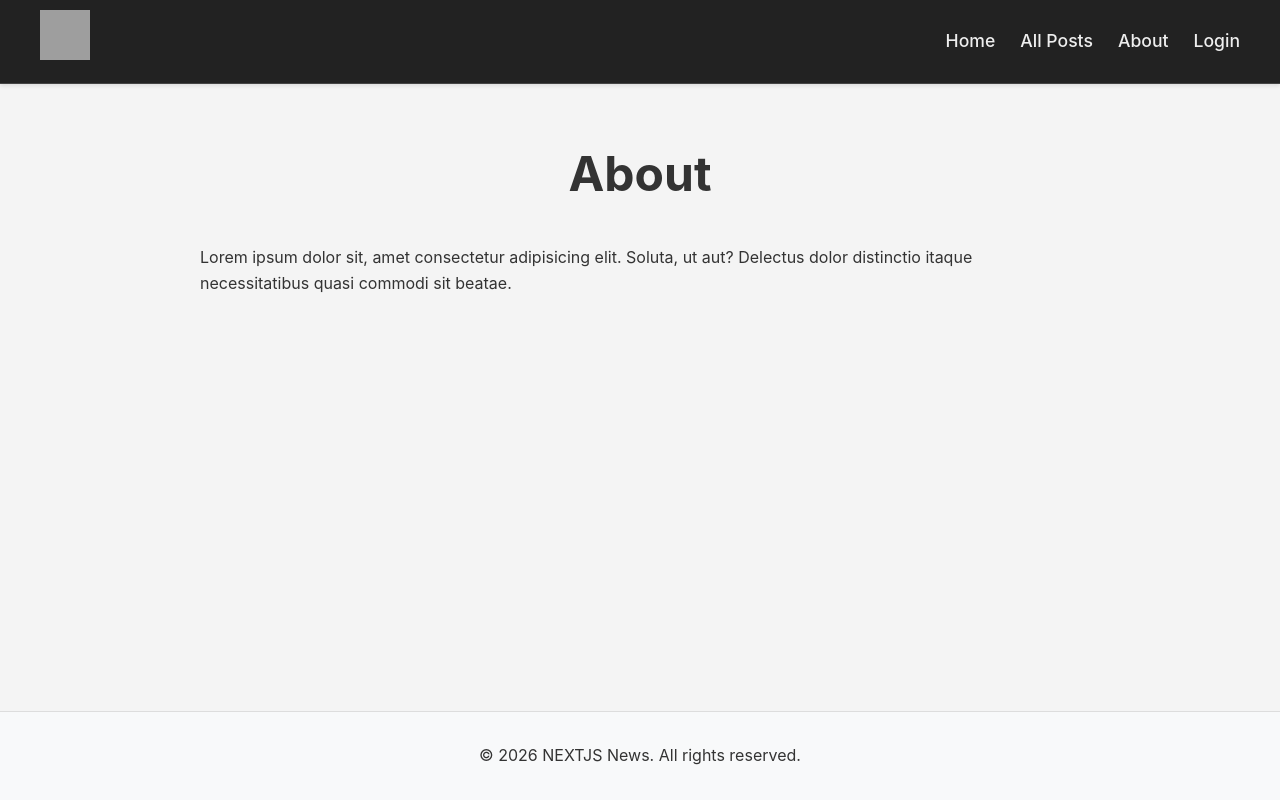
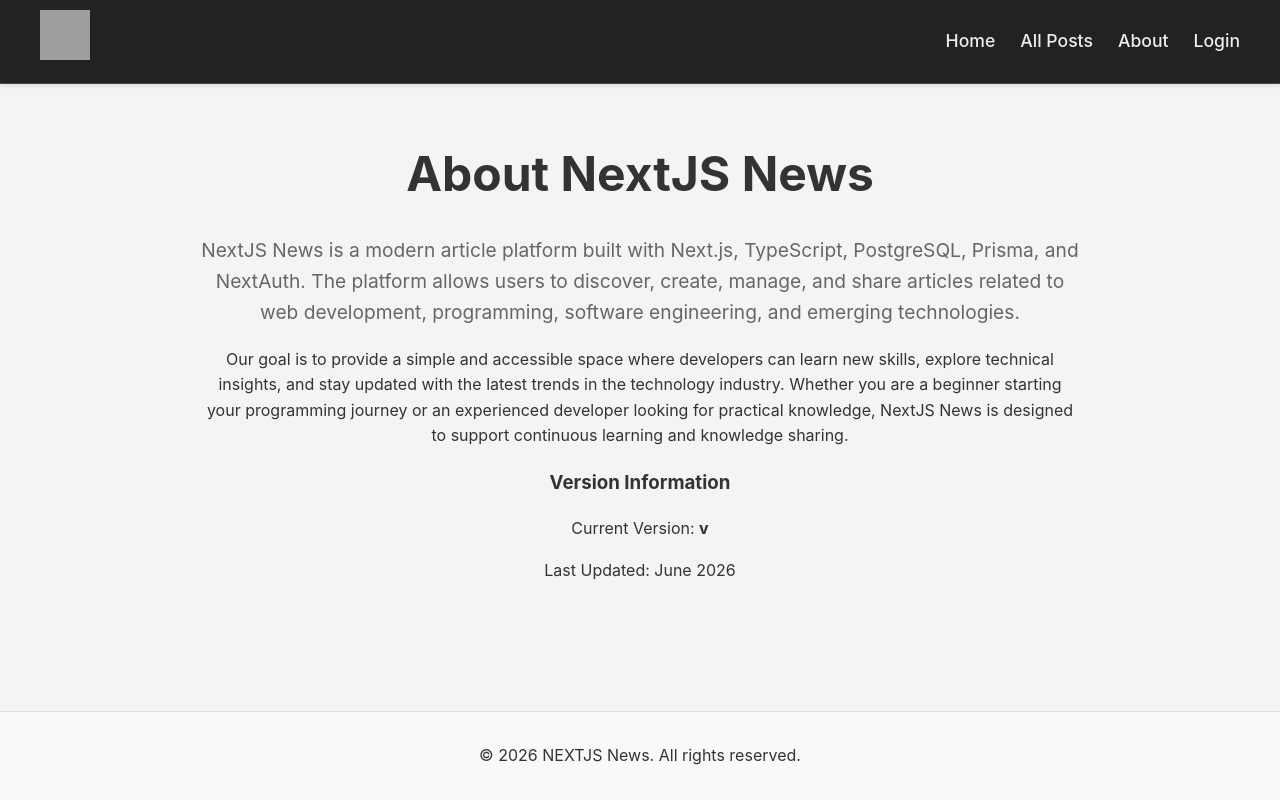
Before and after one commit to fauzi0413/management_artikel, a Next.js app: page /about in a window 1280 px wide. Built offline with nearby package versions, Linux system fonts and the light colour scheme; no server answers; grey boxes are pictures that could not be loaded.

Commit message:
feat: add app version information

```diff
--- a/src/app/about/page.jsx
+++ b/src/app/about/page.jsx
@@ -1,12 +1,39 @@
-import React from 'react'
+import React from "react";
+import { APP_VERSION } from "@/lib/version";
 
 function Page() {
   return (
-    <div>
-      <h1>About</h1>
-      <p>Lorem ipsum dolor sit, amet consectetur adipisicing elit. Soluta, ut aut? Delectus dolor distinctio itaque necessitatibus quasi commodi sit beatae.</p>
+    <div className="main-heading">
+      <h1>About NextJS News</h1>
+
+      <p className="subtitle">
+        NextJS News is a modern article platform built with Next.js,
+        TypeScript, PostgreSQL, Prisma, and NextAuth. The platform allows
+        users to discover, create, manage, and share articles related to
+        web development, programming, software engineering, and emerging
+        technologies.
+      </p>
+
+      <p>
+        Our goal is to provide a simple and accessible space where developers
+        can learn new skills, explore technical insights, and stay updated
+        with the latest trends in the technology industry. Whether you are a
+        beginner starting your programming journey or an experienced developer
+        looking for practical knowledge, NextJS News is designed to support
+        continuous learning and knowledge sharing.
+      </p>
+
+      <div className="about-version">
+        <h3>Version Information</h3>
+        <p>
+          Current Version: <strong>v{APP_VERSION}</strong>
+        </p>
+        <p>
+          Last Updated: June 2026
+        </p>
+      </div>
     </div>
-  )
+  );
 }
 
-export default Page
+export default Page;
```
